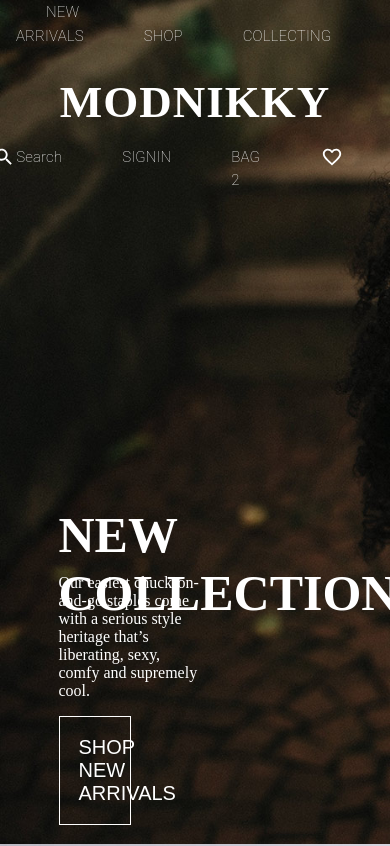
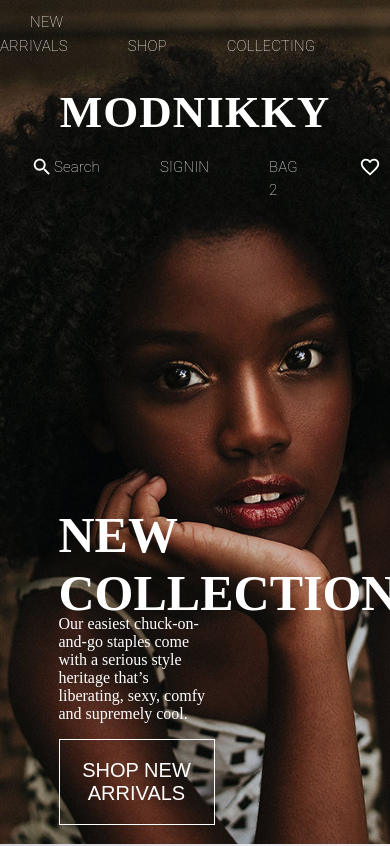
Before and after one commit to Lamin-Jr/mono-commerce, a React (Create React App) app: page / in a window 390 px wide. Shown: the top 846 px of the page. Built offline with nearby package versions, Linux system fonts and the light colour scheme.

Commit message:
Final Debug

```diff
--- a/src/Components/Assets/NavigationAssets/Navigation.js
+++ b/src/Components/Assets/NavigationAssets/Navigation.js
@@ -22,7 +22,7 @@ const Navigation = props => {
         position="static"
         className={pathname !== '/' ? classes.rootForBag : classes.rootForHome}
       >
-        <Toolbar>
+
           <Grid container spacing={1} className={classes.Gridroot}>
             <Grid item xs>
               <Typography className={classes.CollectionContainer}>
@@ -62,7 +62,7 @@ const Navigation = props => {
               </Typography>
             </Grid>
           </Grid>
-        </Toolbar>
+
       </AppBar>
     </div>
   );
--- a/src/Components/Assets/Styles/BagStyle.js
+++ b/src/Components/Assets/Styles/BagStyle.js
@@ -8,6 +8,9 @@ const BagStyle = makeStyles(theme => ({
     flexWrap: 'wrap',
     flexDirection: 'row',
     justifyContent: 'center',
+    [theme.breakpoints.down('md')]: {
+      padding: '32vh 0 0 0',
+    },
   },
   BagCardDiv: {
     display: 'flex',
@@ -51,6 +54,10 @@ const BagStyle = makeStyles(theme => ({
     boxShadow: 'none',
     borderColor: 'black',
     fontSize: '20px',
+    [theme.breakpoints.down('md')]: {
+      width: '100%',
+      fontSize: '15px',
+    },
   },
   Total: {
     fontSize: '20px',
--- a/src/Components/Assets/Styles/HeroStyle.js
+++ b/src/Components/Assets/Styles/HeroStyle.js
@@ -9,25 +9,29 @@ const HeroStyle = makeStyles(theme => ({
     margin: 0,
     width: '100%',
     height: '100vh',
-
     display: 'flex',
     justifyContent: 'flext-start',
     alignItems: 'flex-end',
     repeat: 'no-repeat',
     backgroundSize: 'cover',
     left: '20%',
+    [theme.breakpoints.down('md')]: {
+      backgroundPosition: 'center',
+    },
   },
   HeroTopLeft: {
     margin: 0,
     width: '100%',
     height: '100vh',
-
     display: 'flex',
     justifyContent: 'flext-start',
     alignItems: 'flex-start',
     repeat: 'no-repeat',
     backgroundSize: 'cover',
     left: '20%',
+    [theme.breakpoints.down('md')]: {
+      backgroundPosition: 'center',
+    },
   },
   HeroBottomRight: {
     margin: 0,
@@ -40,13 +44,16 @@ const HeroStyle = makeStyles(theme => ({
     repeat: 'no-repeat',
     backgroundSize: 'cover',
     left: '20%',
+    [theme.breakpoints.down('md')]: {
+      backgroundPosition: 'center',
+    },
   },
   //General Hero Content Styling
   HeronContends: {
     color: 'white',
-    width: '37%',
+    width: '40%',
     '& button': {
-      width: '50%',
+      width: 'auto',
       backgroundColor: 'transparent',
       padding: '19px',
       color: 'white',
@@ -57,7 +64,15 @@ const HeroStyle = makeStyles(theme => ({
       color: 'white',
       fontFamily: 'Helvetica Neue LT Std lite',
       fontSize: '50px',
-      maxHeight: '10px',
+      maxHeight: '1vh',
+      [theme.breakpoints.down('md')]: {
+
+      maxHeight: '1vh',
+    },
+      [theme.breakpoints.down('sm')]: {
+
+      maxHeight: '6vh',
+    },
     },
     '& p': {
       color: 'white',
--- a/src/Components/Assets/Styles/InstaCartStyle.js
+++ b/src/Components/Assets/Styles/InstaCartStyle.js
@@ -9,6 +9,9 @@ const InstaCartStyle = makeStyles(theme => ({
     backgroundColor: theme.palette.background.paper,
     margin: '100px',
     height: '90vh',
+    [theme.breakpoints.down('md')]: {
+      height: 'auto',
+    },
   },
   gridList: {
     width: '50%',
@@ -21,12 +24,25 @@ const InstaCartStyle = makeStyles(theme => ({
       margin: '0',
       padding: '0 !important',
     },
+    [theme.breakpoints.down('md')]: {
+      width: '80%',
+      height: 'auto',
+      '& li': {
+      width: '50% !important',
+      height: '90vh !important',
+      margin: '0',
+      padding: '0 !important',
+    },
+    },
   },
   firstImg: {
     display: 'flex',
     width: '50%',
     height: '90vh',
     backgroundSize: 'cover',
+    [theme.breakpoints.down('md')]: {
+      width: '80%',
+    },
   },
   titleDiv: {
     display: 'flex',
--- a/src/Components/Assets/Styles/NavigationStyle.js
+++ b/src/Components/Assets/Styles/NavigationStyle.js
@@ -6,6 +6,9 @@ const NavigationStyle = makeStyles(theme => ({
     top: 0,
     paddingTop: '0',
     boxShadow: 'none',
+    [theme.breakpoints.down('md')]: {
+      paddingTop: '10px',
+    },
     backgroundColor: '#fafafa00',
     '& a': {
       color: 'white',
@@ -17,6 +20,9 @@ const NavigationStyle = makeStyles(theme => ({
     paddingTop: '0',
     boxShadow: 'none',
     backgroundColor: '#fafafa00',
+    [theme.breakpoints.down('md')]: {
+      paddingTop: '10px',
+    },
     '& a': {
       color: 'black !important',
     },
@@ -25,6 +31,27 @@ const NavigationStyle = makeStyles(theme => ({
   Gridroot: {
     alignItems: 'center',
     color: 'white !important',
+    [theme.breakpoints.down('md')]: {
+      display: 'flex',
+      flexWrap: 'wrap',
+      width: 'auto',
+      "& div": {
+        "flex-basis": 'auto',
+        display: 'flex',
+
+      }
+    },
+    [theme.breakpoints.down('sm')]: {
+      display: 'flex',
+      flexDirection: 'column',
+      "& div": {
+        "flex-basis": 'auto',
+        display: 'flex',
+        width: 'none !important',
+      }
+
+
+    },
   },
   //Left Div container
   CollectionContainer: {
--- a/src/Components/Assets/Styles/ProductCartStyle.js
+++ b/src/Components/Assets/Styles/ProductCartStyle.js
@@ -17,6 +17,16 @@ const ProductCartStyle = makeStyles(theme => ({
       width: '25% !important',
       height: '100% !important',
       padding: 0,
+    },
+    [theme.breakpoints.down('md')]: {
+      width: '98%',
+    height: '626px',
+    '& li': {
+      width: '50% !important',
+      height: '39vh !important',
+      padding: 0,
+    },
+
     },
   },
   titleBar: {
```
